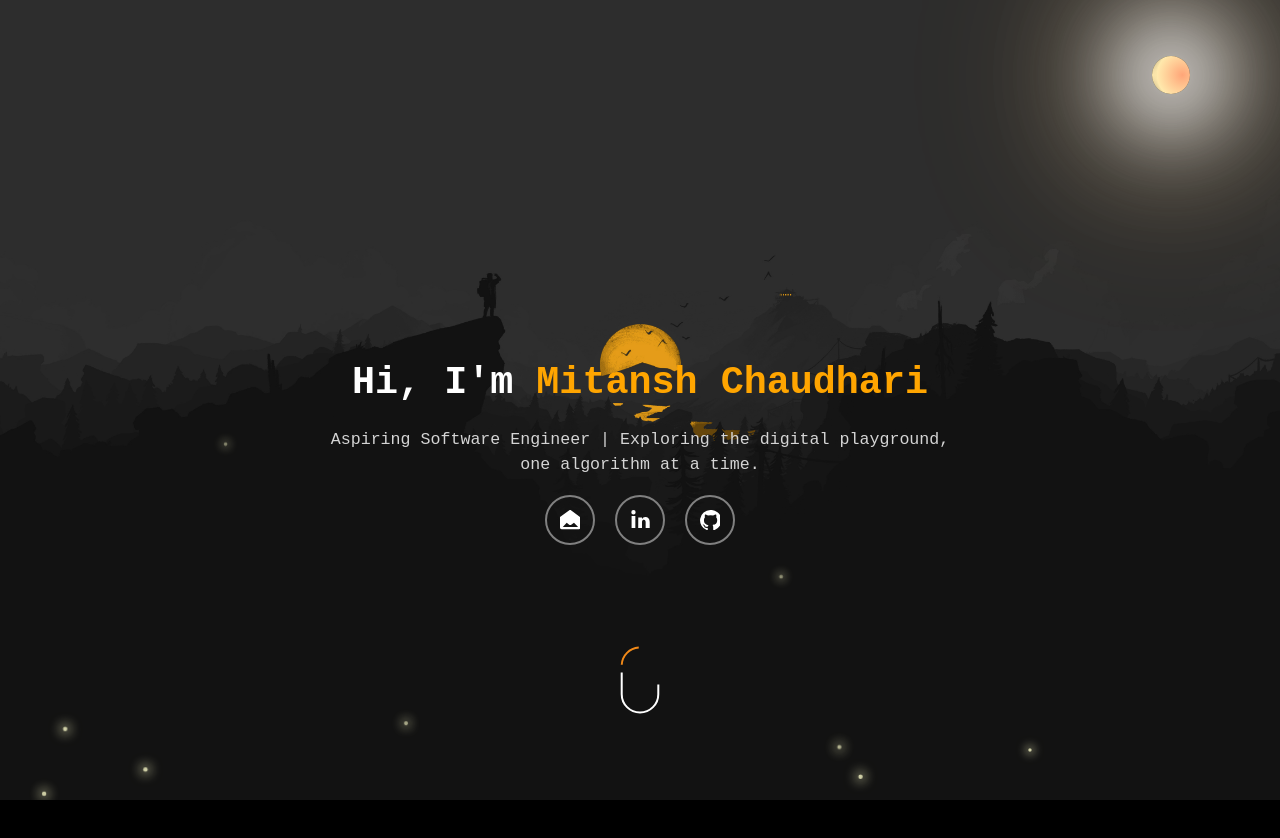
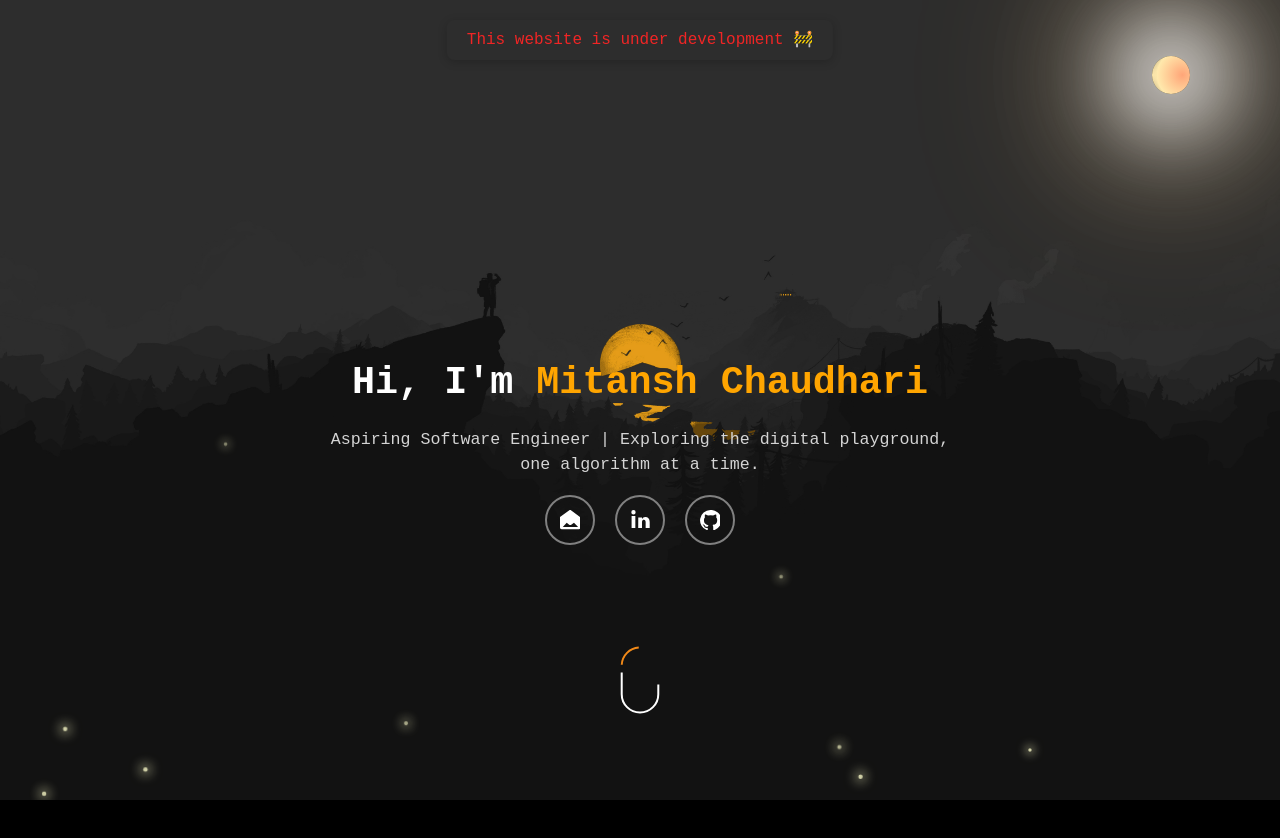
Before and after one commit to MitChaudhari/my-portfolio, a Next.js app: page / in a window 1280 px wide. Shown: the top 838 px of the page. Built offline with nearby package versions, Linux system fonts and the light colour scheme.

Commit message:
Banner Updates

```diff
--- a/src/pages/index.tsx
+++ b/src/pages/index.tsx
@@ -47,6 +47,11 @@ export default function Home() {
           <meta name="description" content="My personal portfolio styled like an IDE" />
           <link rel="icon" href="/images/logo/logo.png" />
         </Head>
+
+        <div className="development-banner">
+          <p>This website is under development 🚧</p>
+        </div>
+
         <div className="moon"></div>
 
         <img src="/images/background/hero-bj.jpg" alt="Background Image" className="background-image" />
--- a/src/styles/globals.css
+++ b/src/styles/globals.css
@@ -26,6 +26,27 @@ body {
   position: relative;
   overflow: hidden;
 }
+/* Development Banner */
+.development-banner {
+  position: absolute; /* Change to absolute to stay within home-container */
+  top: 20px; /* Slightly down from the top */
+  left: 50%;
+  transform: translateX(-50%);
+  /* background-color: rgba(127, 64, 39, 0.947); Semi-transparent black background */
+  color: #f02525; /* White text color */
+  padding: 8px 20px;
+  border-radius: 8px; /* Rounded corners */
+  font-family: 'Source Code Pro', monospace;
+  font-size: 1em;
+  z-index: 1000; /* Ensure the banner is above other elements */
+  pointer-events: none; /* Make the banner non-interactive */
+  box-shadow: 0 2px 10px rgba(0, 0, 0, 0.2); /* Subtle shadow for depth */
+}
+
+.development-banner p {
+  margin: 0;
+}
+
 
 .background-image {
   position: absolute;
```
